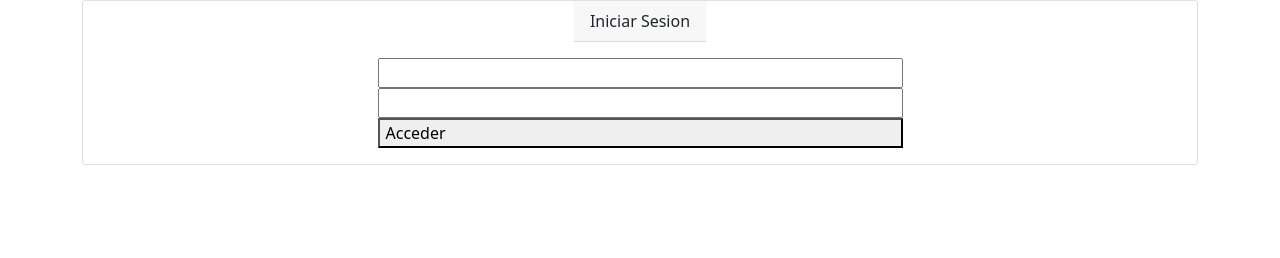
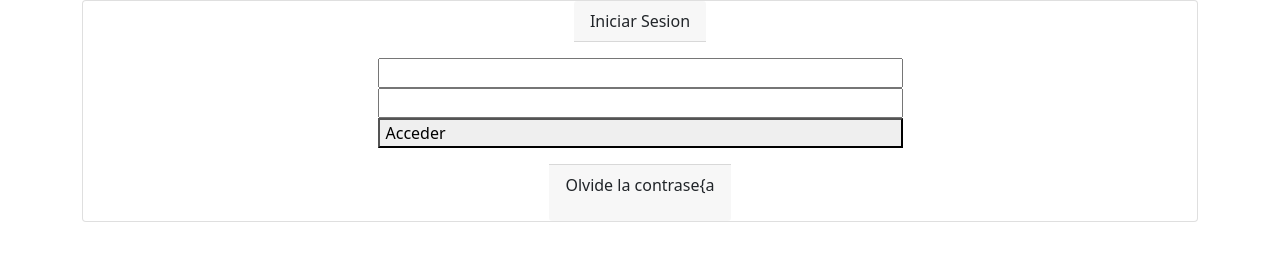
Before and after one commit to WillMonsalve/Ejemplo, a plain HTML site: page index.html in a window 1280 px wide. Drawn offline with nearby package versions, Linux system fonts and the light colour scheme.

Commit message:
Se agrego el footer

```diff
--- a/index.html
+++ b/index.html
@@ -31,6 +31,9 @@
                         </div>
                     </form>
                 </div>
+                <div class="card-footer">
+                    <p>Olvide la contrase{a</p>
+                </div>
             </div>
         </div>
     </div>
```
Also changed, not shown: 1 other file.
